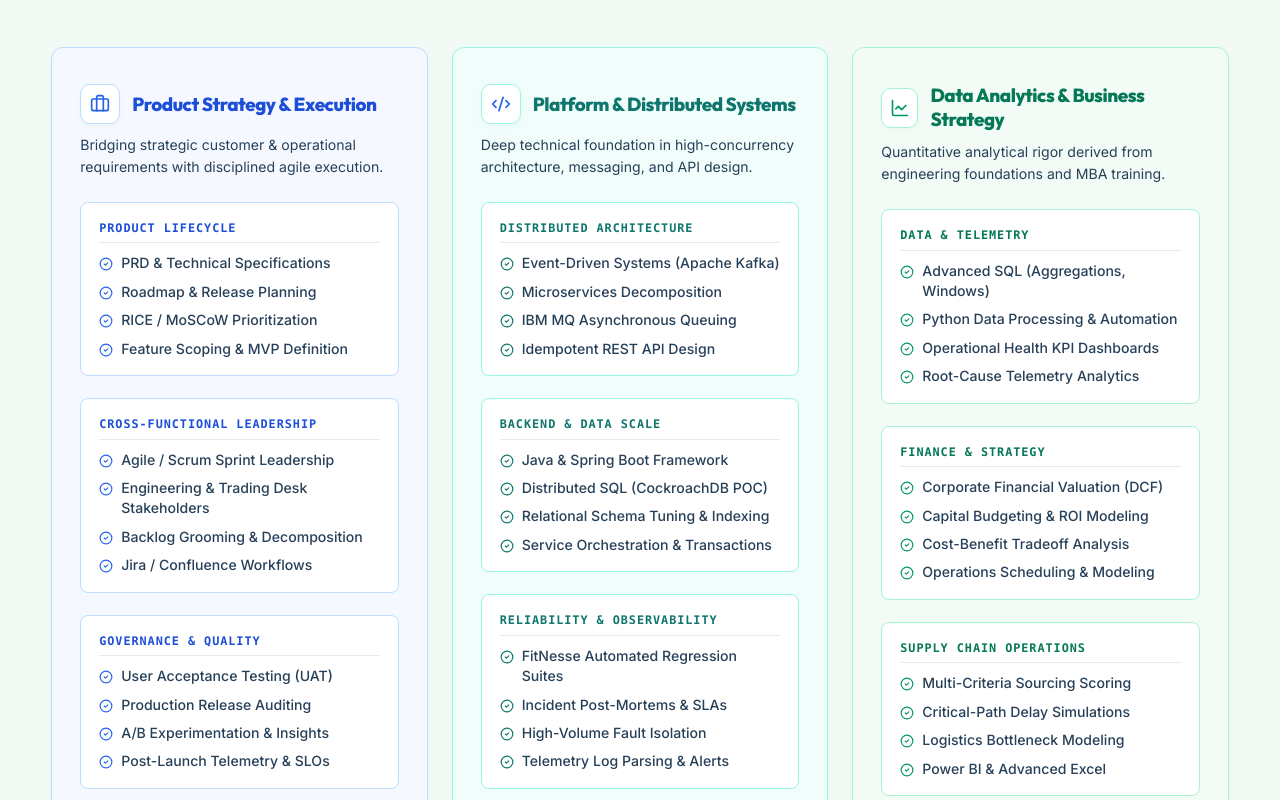
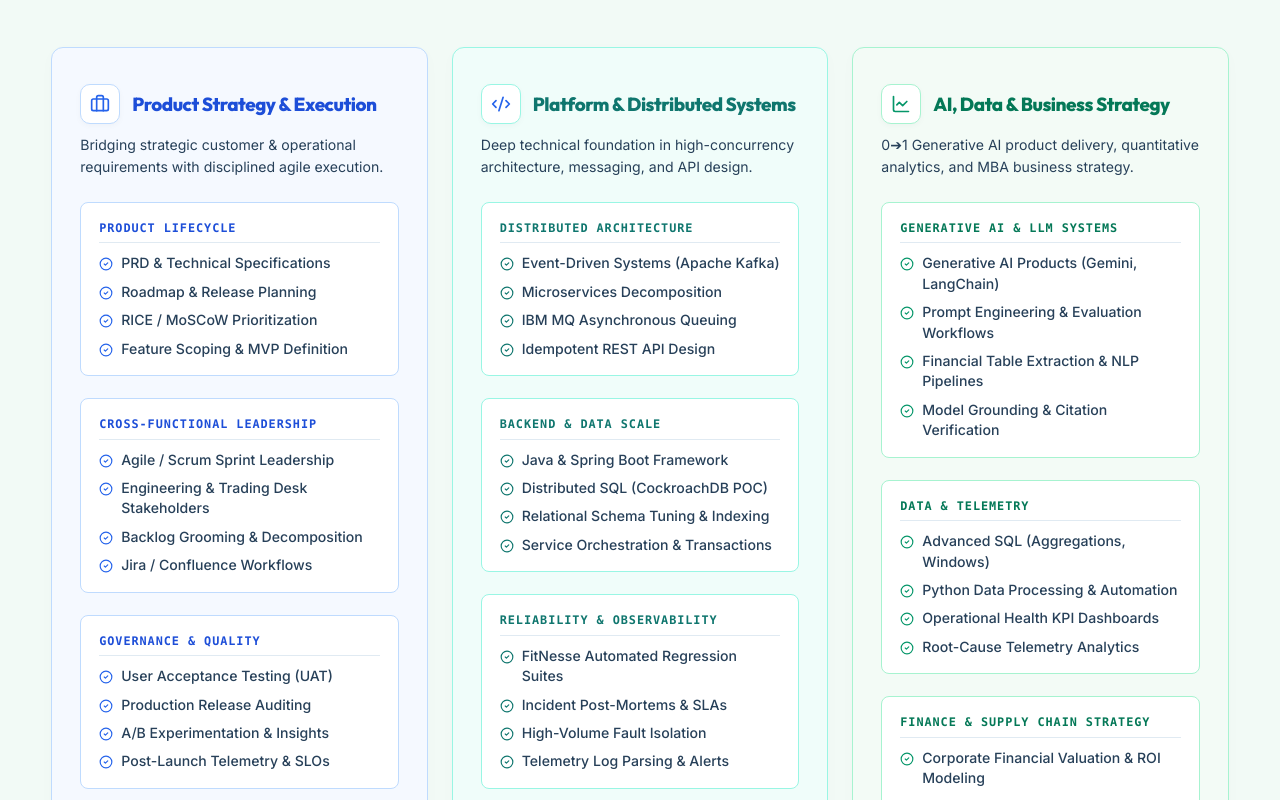
Before and after one commit to rohanvashisth/Portfolio, a React (Vite) app: page / in a window 1280 px wide. Shown: the part 10100-10900 px from the top of the page. Built offline with nearby package versions, Linux system fonts and the light colour scheme.

Commit message:
Auto-commit: saved changes on 10/14/2026, 7:11:10 PM

```diff
--- a/src/components/Skills.jsx
+++ b/src/components/Skills.jsx
@@ -75,10 +75,19 @@ export default function Skills() {
     },
     {
       id: 'analytics',
-      title: 'Data Analytics & Business Strategy',
+      title: 'AI, Data & Business Strategy',
       icon: <LineChart size={20} style={{ color: 'var(--emerald)' }} />,
-      tagline: 'Quantitative analytical rigor derived from engineering foundations and MBA training.',
+      tagline: '0➔1 Generative AI product delivery, quantitative analytics, and MBA business strategy.',
       groups: [
+        {
+          category: 'Generative AI & LLM Systems',
+          items: [
+            'Generative AI Products (Gemini, LangChain)',
+            'Prompt Engineering & Evaluation Workflows',
+            'Financial Table Extraction & NLP Pipelines',
+            'Model Grounding & Citation Verification'
+          ]
+        },
         {
           category: 'Data & Telemetry',
           items: [
@@ -89,21 +98,12 @@ export default function Skills() {
           ]
         },
         {
-          category: 'Finance & Strategy',
+          category: 'Finance & Supply Chain Strategy',
           items: [
-            'Corporate Financial Valuation (DCF)',
-            'Capital Budgeting & ROI Modeling',
-            'Cost-Benefit Tradeoff Analysis',
-            'Operations Scheduling & Modeling'
-          ]
-        },
-        {
-          category: 'Supply Chain Operations',
-          items: [
-            'Multi-Criteria Sourcing Scoring',
-            'Critical-Path Delay Simulations',
-            'Logistics Bottleneck Modeling',
-            'Power BI & Advanced Excel'
+            'Corporate Financial Valuation & ROI Modeling',
+            'Cost-Benefit & Operational Tradeoff Analysis',
+            'Multi-Criteria Sourcing & Delay Simulation',
+            'Power BI & Advanced Financial Modeling'
           ]
         }
       ]
```
